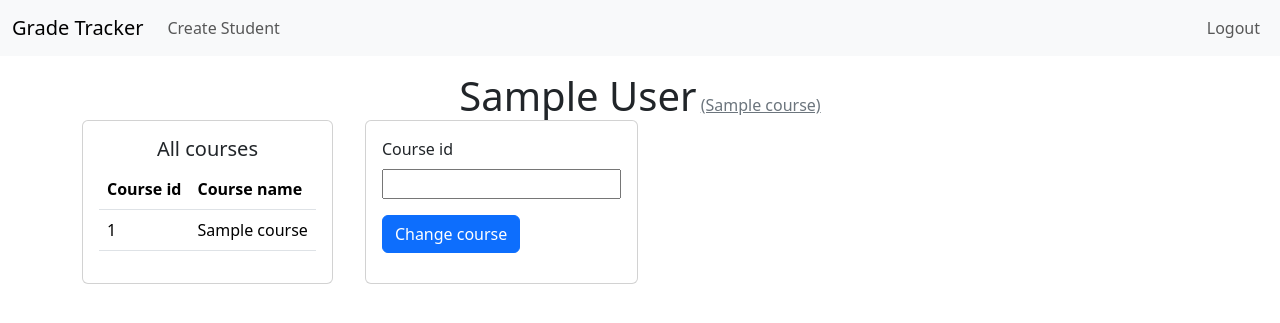
After one commit to WillGrabham/Assignment, a Flask app: page /student/1/course in a window 1280 px wide. The commit adds this page. Shown: the top 323 px of the page. Run offline with Flask 3, Linux system fonts and the light colour scheme; a user stored in the database is signed in; tables that the repository leaves empty hold one stand-in row (values such as "Sample post"); some libraries are stand-ins or nearby versions.

Commit message:
Add ability to change student's course

```diff
--- a/website/forms.py
+++ b/website/forms.py
@@ -17,6 +17,11 @@ class TutorAddStudentGradeForm(FlaskForm):
         "Grade", validators=[DataRequired(), NumberRange(min=0, max=100)]
     )
     submit = SubmitField("Add Grade")
+
+
+class TutorChangeStudentCourseForm(FlaskForm):
+    course_id = IntegerField("Course id", validators=[DataRequired()])
+    submit = SubmitField("Change Course")
 
 
 class TutorCreateStudentForm(FlaskForm):
--- a/website/routes.py
+++ b/website/routes.py
@@ -24,6 +24,7 @@ from website.forms import (
     AdminAttachModuleToCourse,
     AdminCreateModule,
     AdminCreateTutor,
+    TutorChangeStudentCourseForm,
 )
 from website.models import (
     Tutor,
@@ -118,6 +119,29 @@ def edit_student(student_id):
         module_enrolments=get_student_enrolments(student_id),
         success_message=success_message,
         error_message=error_message,
+    )
+
+
+@main.route("/student/<int:student_id>/course", methods=["GET", "POST"])
+@login_required
+def edit_student_course(student_id):
+    error_message = None
+    form = TutorChangeStudentCourseForm()
+    if form.validate_on_submit():
+        if Course.query.get(form.course_id.data) is None:
+            error_message = "Course does not exist"
+        else:
+            student = Student.query.get(student_id)
+            student.course_id = form.course_id.data
+            return redirect(url_for("main.edit_student", student_id=student.id))
+    return render_template(
+        "edit_student_course.html",
+        form=form,
+        student_name=get_student_name(student_id),
+        student_course=get_student_course(student_id),
+        error_message=error_message,
+        courses=get_all_courses(),
+        student_id=student_id,
     )
 
 
--- a/website/templates/edit_student.html
+++ b/website/templates/edit_student.html
@@ -7,6 +7,11 @@
                href="{{ url_for('main.edit_course', course_id=student_course.course_id) }}">({{
                 student_course.course_name
             }})</a>
+            /
+            <small>
+                <a class="link-secondary"
+                   href="{{ url_for('main.edit_student_course', student_id=student_id) }}">Edit Course</a>
+            </small>
         </div>
         <div class="d-flex flex-wrap justify-content-evenly">
             <div>
--- /dev/null
+++ b/website/templates/edit_student_course.html
@@ -0,0 +1,46 @@
+{% extends "base.html" %}
+{% block content %}
+    <div class="container">
+        <div style="text-align: center">
+            <h1 style="margin: auto; display: inline">{{ student_name }}</h1>
+            <a class="link-secondary"
+               href="{{ url_for('main.edit_course', course_id=student_course.course_id) }}">({{
+                student_course.course_name
+            }})</a>
+        </div>
+        <div style="display: flex; flex-flow: wrap row; column-gap: 2rem">
+            <div class="card" style="padding: 1rem">
+                <h5 style="text-align: center">All courses</h5>
+                <table class="table" style="max-width: 20rem">
+                    <thead>
+                        <tr>
+                            <th>Course id</th>
+                            <th>Course name</th>
+                        </tr>
+                    </thead>
+                    {% for course in courses: %}
+                        <tr>
+                            <td>{{ course.course_id }}</td>
+                            <td>{{ course.course_name }}</td>
+                        </tr>
+                    {% endfor %}
+                </table>
+            </div>
+            <div class="card" style="padding: 1rem">
+                {% if error_message %}<div class="alert alert-danger" role="alert">{{ error_message }}</div>{% endif %}
+                <form method="POST"
+                      action="{{ url_for("main.edit_student_course", student_id=student_id) }}">
+                    {{ form.hidden_tag() }}
+                    <div class="mb-3">
+                        <div class="form-label">{{ form.course_id.label }}</div>
+                        {{ form.course_id(class="validate") }}
+                        {% if form.course_id.errors %}<span>{{ form.course_id.errors[0] }}</span>{% endif %}
+                    </div>
+                    <div>
+                        <button class="btn btn-primary" type="submit">Change course</button>
+                    </div>
+                </form>
+            </div>
+        </div>
+    </div>
+{% endblock %}
```
